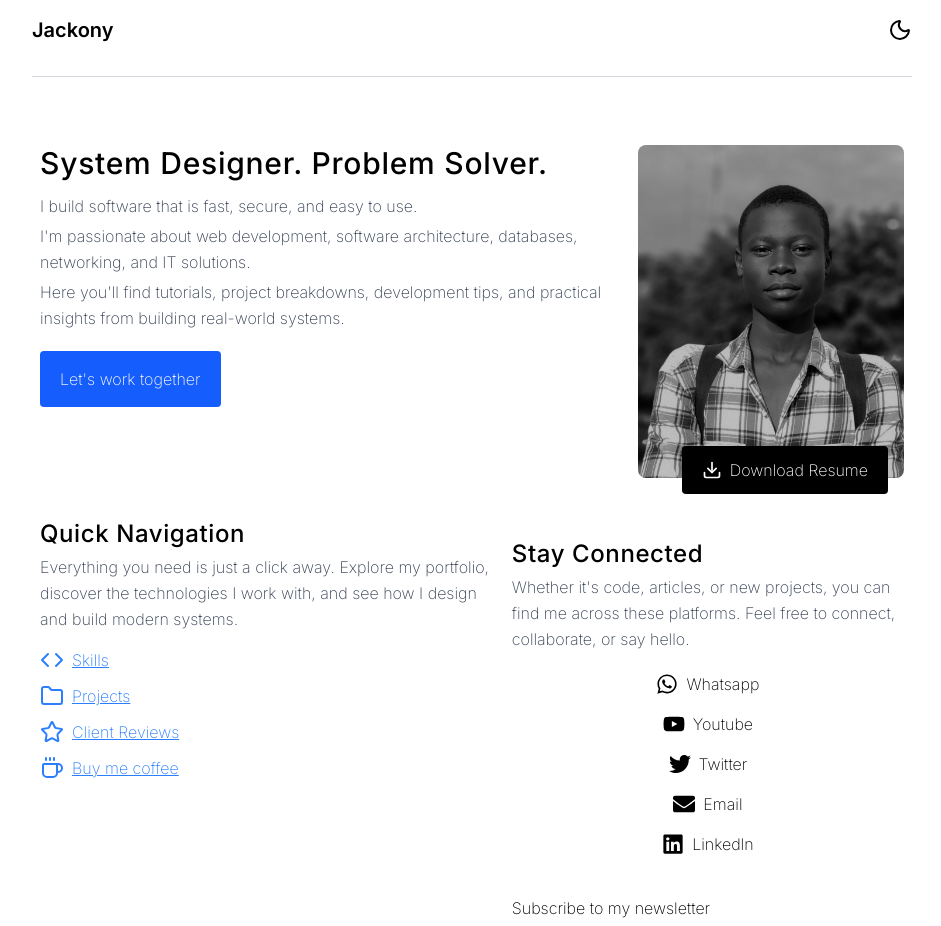
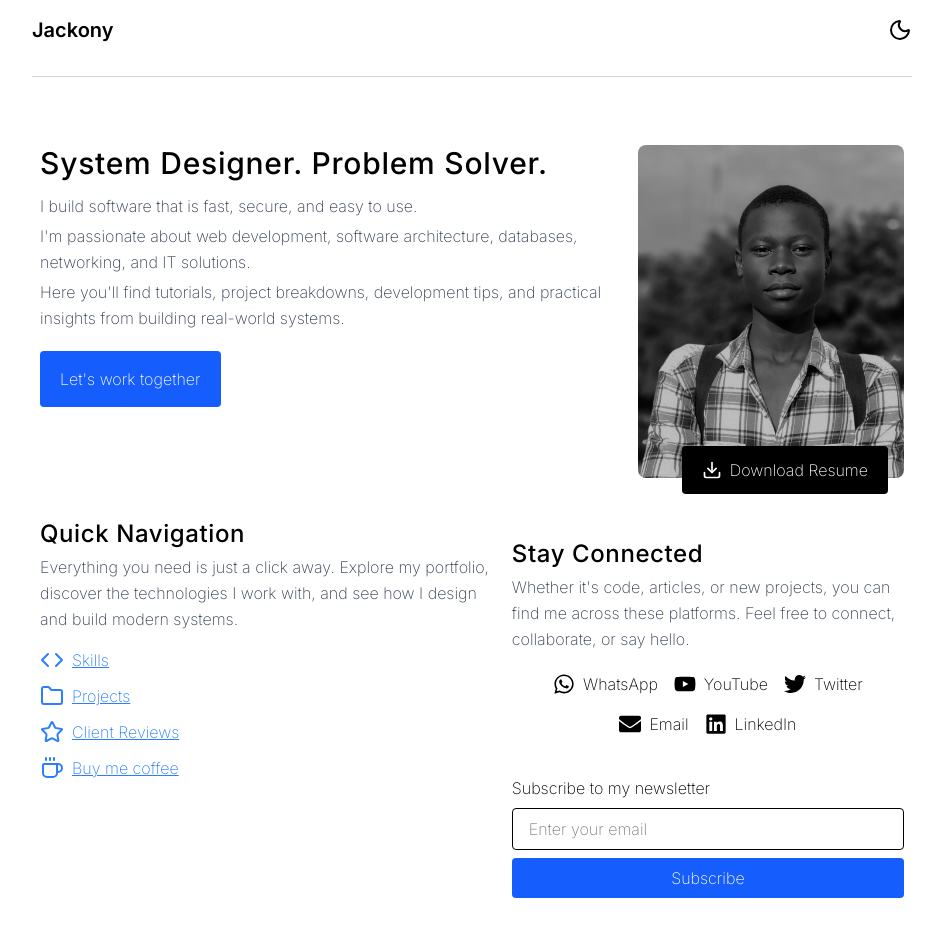
Before and after one commit to dariusjackony/portfolio, a Next.js app: page / in a window 1280 px wide. Shown: the top 926 px of the page, without its empty margins (168-1109 px from the left). Built offline with nearby package versions, Linux system fonts and the light colour scheme.

Commit message:
refactor

```diff
--- a/app/components/Links.jsx
+++ b/app/components/Links.jsx
@@ -51,36 +51,30 @@ export default function Links(){
                     Whether it's code, articles, or new projects, you can find me across these
                     platforms. Feel free to connect, collaborate, or say hello.
                 </p>
-                <div className="flex flex-col lg:justify-center lg:items-center lg:flex-wrap gap-4 mt-5">
-                    <Link href="/"
-                    className="flex items-center gap-2"
-                    >
-                    <FaWhatsapp size={22}/>
-                     Whatsapp
+                <div className="flex flex-col gap-4 mt-5 lg:flex-row lg:flex-wrap lg:items-center lg:justify-center">
+                <Link href="/" className="flex items-center gap-2">
+                    <FaWhatsapp size={22} />
+                    WhatsApp
                 </Link>
-                    <Link href="/"
-                    className="flex items-center gap-2"
-                    >
-                    <FaYoutube  size={22}/>
-                     Youtube
+
+                <Link href="/" className="flex items-center gap-2">
+                    <FaYoutube size={22} />
+                    YouTube
                 </Link>
-                    <Link href="/"
-                    className="flex items-center gap-2"
-                    >
+
+                <Link href="/" className="flex items-center gap-2">
                     <FaTwitter size={22} />
                     Twitter
                 </Link>
-                    <Link href="/"
-                    className="flex items-center gap-2"
-                    >
-                    <FaEnvelope  size={22}/>
+
+                <Link href="/" className="flex items-center gap-2">
+                    <FaEnvelope size={22} />
                     Email
                 </Link>
-                    <Link href="/"
-                    className="flex items-center gap-2"
-                    >
-                    <FaLinkedin  size={22}/>
-                     Linkedln
+
+                <Link href="/" className="flex items-center gap-2">
+                    <FaLinkedin size={22} />
+                    LinkedIn
                 </Link>
                 </div>
                 <div className="mt-10">
```
Lines whose indentation alone changed are shown as unchanged.
